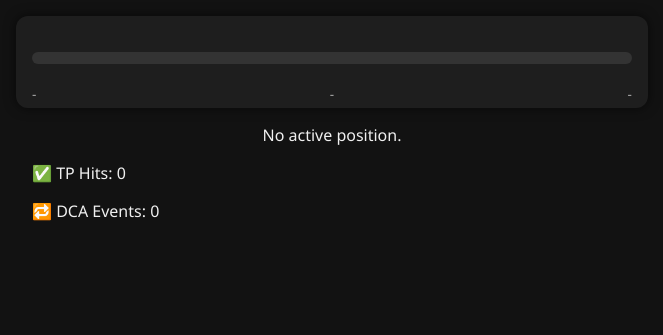
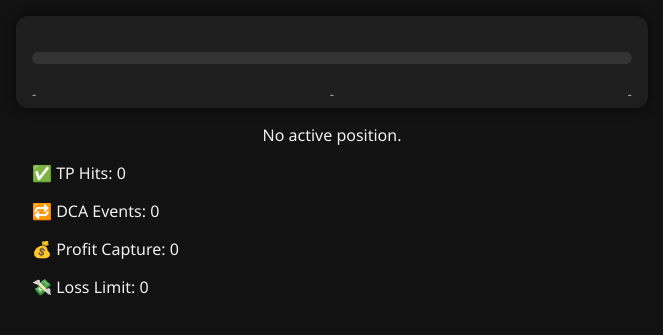
Before and after one commit to bonzoholda/okx-trader, a FastAPI app: page /position_tracker in a window 1280 px wide. Shown: the top 335 px of the page, without its empty margins (308-971 px from the left). Run offline with FastAPI, Linux system fonts and the light colour scheme; parts of the project's set-up code (start-up, migrations or seed data) failed here and were passed over.

Commit message:
Update position_tracker.html

```diff
--- a/templates/position_tracker.html
+++ b/templates/position_tracker.html
@@ -92,6 +92,8 @@
     <div class="counters">
       <p>✅ TP Hits: <span id="tp_count">0</span></p>
       <p>🔁 DCA Events: <span id="dca_count">0</span></p>
+      <p>💰 Profit Capture: <span id="profit_capture">0</span></p>
+      <p>💸 Loss Limit: <span id="loss_limit">0</span></p>
   </div>
 
   </div>
@@ -108,6 +110,8 @@
       document.getElementById("tp").innerText = "-";
       document.getElementById("tp_count").textContent = tp_count;
       document.getElementById("dca_count").textContent = dca_count;
+      document.getElementById("profit_capture").textContent = profit_capture;
+      document.getElementById("loss_limit").textContent = loss_limit;
       return;
     }
 
```
